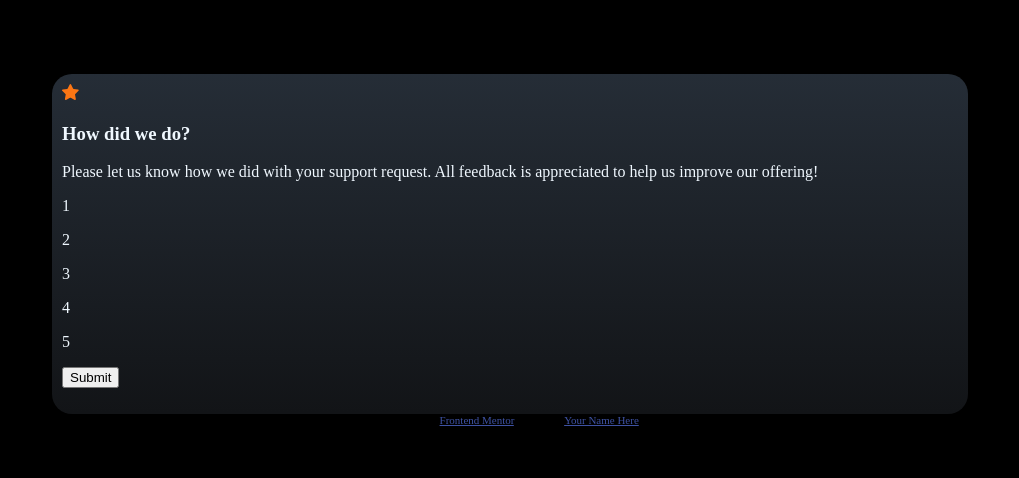
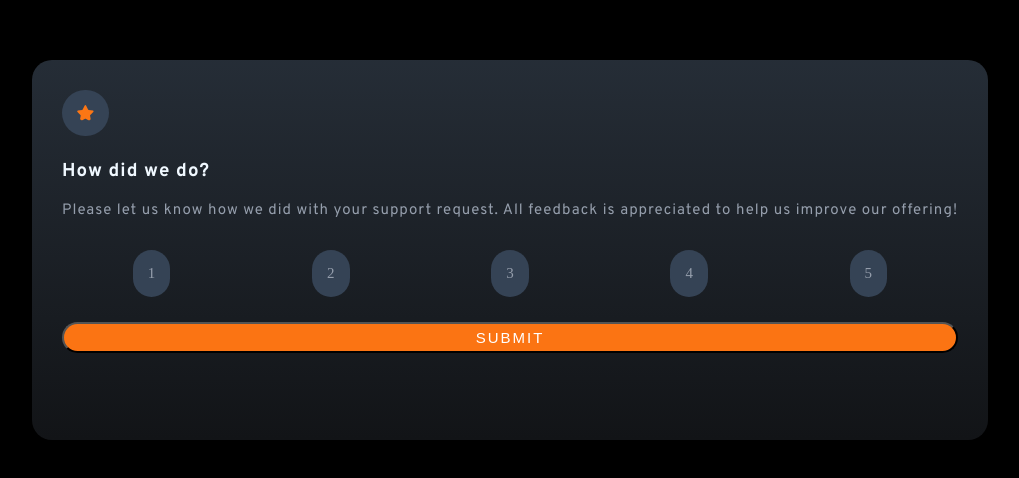
Before and after one commit to KeyurGK/interactive-rating-component-main, a plain HTML site: page index.html in a window 1280 px wide. Shown: the part 158-636 px from the top of the page, without its empty margins (138-1157 px from the left). Drawn offline with Linux system fonts and the light colour scheme.

Commit message:
structured and styled basic design

```diff
--- a/index.css
+++ b/index.css
@@ -1,3 +1,4 @@
+@import url("https://fonts.googleapis.com/css2?family=Overpass:wght@400;700&family=Poppins&family=Righteous&display=swap");
 .attribution {
   font-size: 11px;
   text-align: center;
@@ -20,5 +21,48 @@ body {
   width: 70%;
   border-radius: 20px;
   color: aliceblue;
-  padding: 10px;
+  padding: 30px;
 }
+.container__star > img {
+  background-color: hsl(213, 23%, 27%);
+  border-radius: 50px;
+  padding: 15px;
+}
+.container__title > h3 {
+  font-family: "Overpass", sans-serif;
+  letter-spacing: 1px;
+}
+.container__description > p {
+  font-family: "Overpass", sans-serif;
+  letter-spacing: 1px;
+  color: hsl(217, 12%, 63%);
+  font-size: 15px;
+}
+.container__rating {
+  display: flex;
+  justify-content: space-around;
+}
+.container__rating > p {
+  background-color: hsl(213, 23%, 27%);
+  border-radius: 50px;
+  padding: 15px;
+  color: hsl(217, 12%, 63%);
+  font-size: 15px;
+}
+
+.container__submit {
+  display: flex;
+  justify-content: center;
+  align-items: center;
+}
+.container__submit > button {
+  border-radius: 20px;
+  background-color: hsl(25, 97%, 53%);
+  text-transform: uppercase;
+  color: hsl(0, 0%, 100%);
+  width: 100%;
+  padding: 5px 0;
+  margin-top: 10px;
+  letter-spacing: 2px;
+  font-size: 15px;
+}
--- a/index.html
+++ b/index.html
@@ -56,11 +56,11 @@
 
     <!-- Thank you state end -->
 
-    <div class="attribution">
+    <!-- <div class="attribution">
       Challenge by
       <a href="https://www.frontendmentor.io?ref=challenge" target="_blank"
         >Frontend Mentor</a
       >. Coded by <a href="#">Your Name Here</a>.
-    </div>
+    </div> -->
   </body>
 </html>
```
